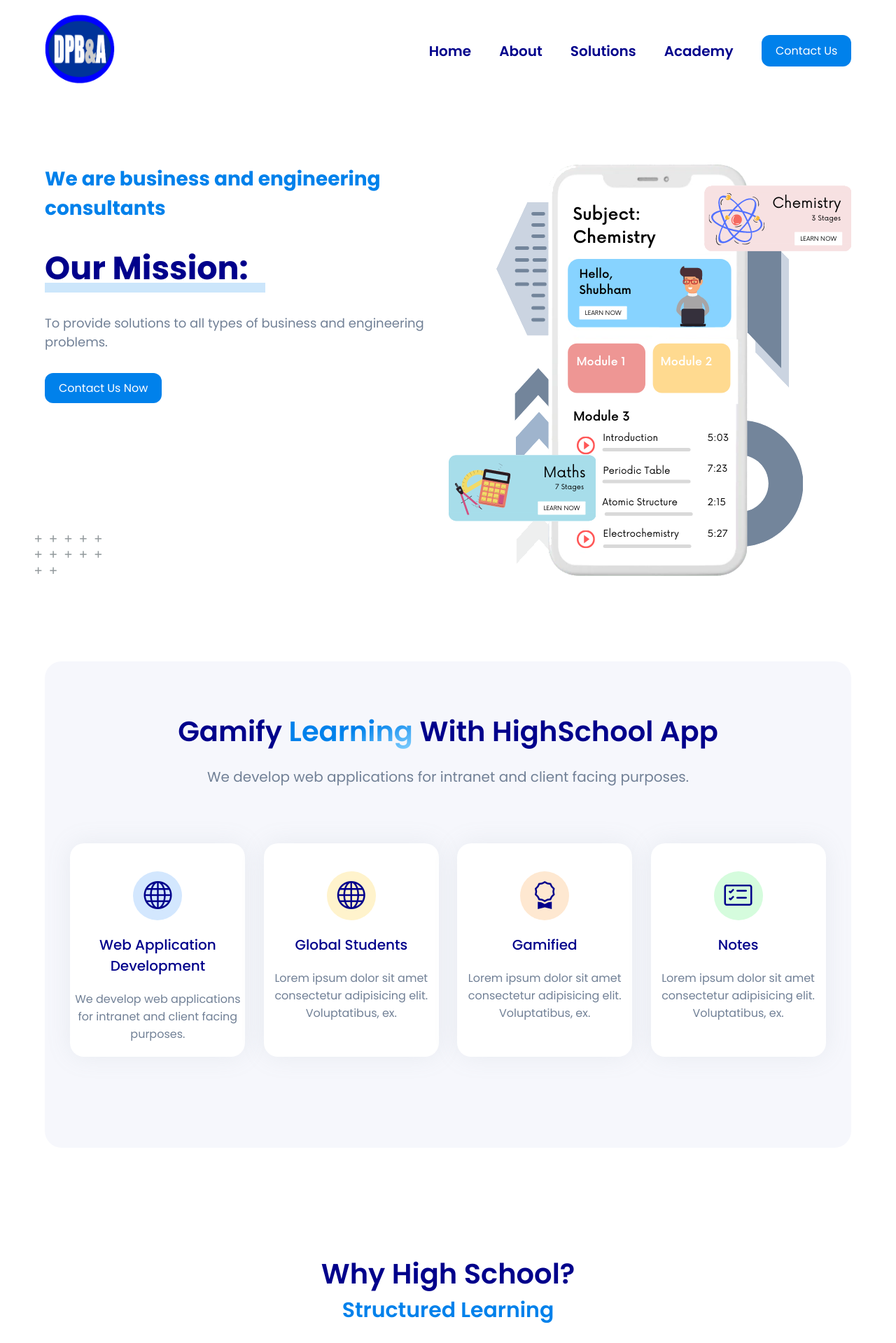
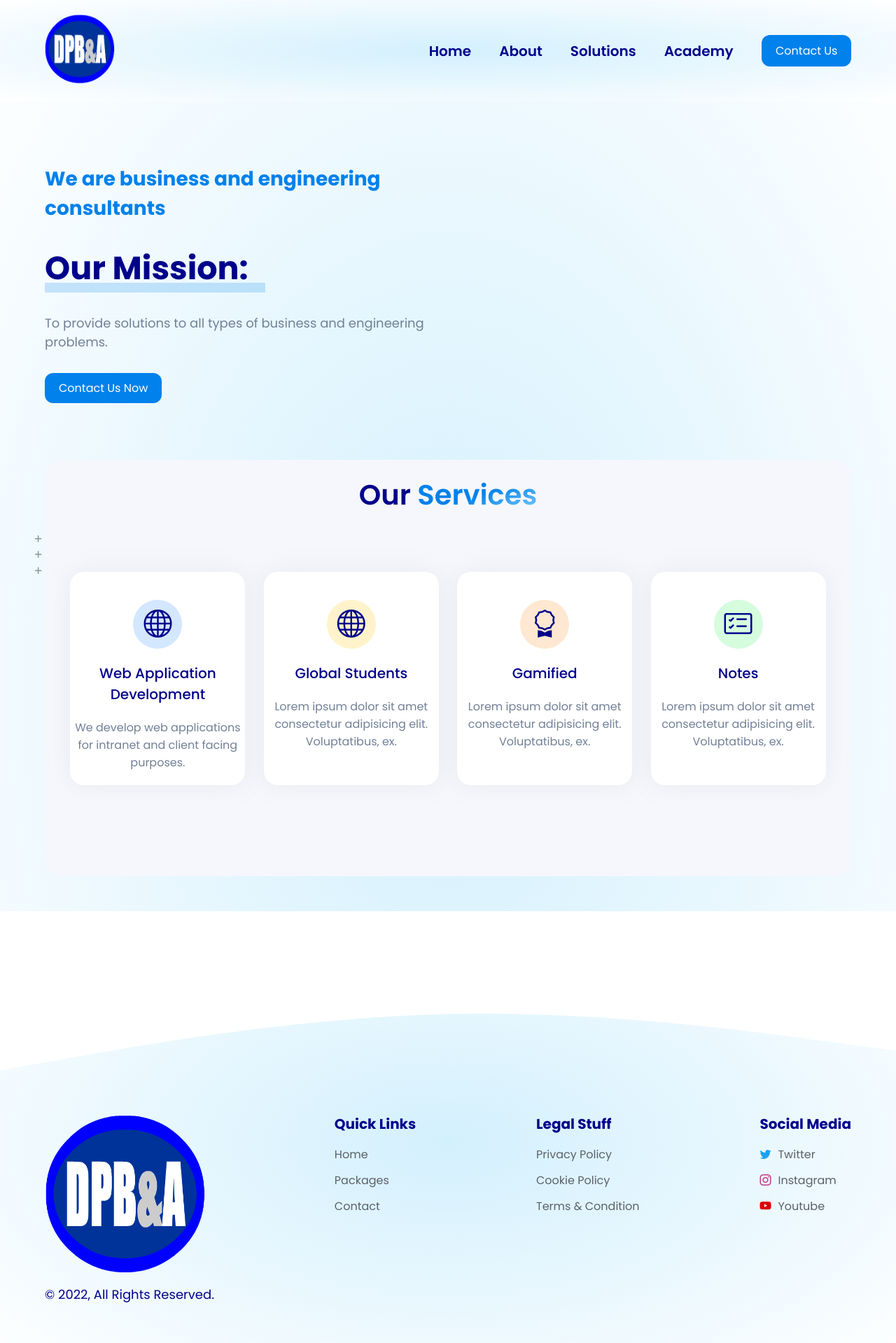
Before and after one commit to DPBandA/dpba, a Jekyll site: the page built from index.html, in a window 1280 px wide. Shown: the top 1919 px of the page at 70% size. Built offline with Jekyll 4.4.1, drawn with Linux system fonts in a browser that asks for light colours; some of the changed text lies outside the part shown.

Commit message:
General updates.

```diff
--- a/css/global.css
+++ b/css/global.css
@@ -21,4 +21,5 @@
 
 html {
     font-size: 10px;
+    background-image: radial-gradient(#d3f0fd, white);
 }
--- a/css/style.css
+++ b/css/style.css
@@ -3,6 +3,7 @@
 
 header {
     background-color: white;
+    background-image: radial-gradient(#d3f0fd, white);
 }
 
 .navbar {
@@ -174,7 +175,7 @@ header {
 .growth {
     background-color: var(--theme-section-bg);
     border-radius: 24px;
-    margin: 10rem auto 5rem auto;
+    margin: 0rem auto 5rem auto;
     font-size: 2rem;
     padding: 2rem 2rem;
 }
@@ -206,7 +207,7 @@ header {
 }
 
 .growth .info {
-    margin-top: 5rem;
+    margin-top: 0rem;
     text-align: center;
 }
 
@@ -227,14 +228,14 @@ header {
     color: var(--theme-text-long);
 }
 
-.qualities {
+.services {
     display: flex;
     justify-content: space-evenly;
     flex-wrap: wrap;
     margin: 7rem auto 10rem auto;
 }
 
-.qualities div {
+.services div {
     width: 250px;
     background-color: #ffffff;
     margin: 1rem;
@@ -245,11 +246,11 @@ header {
     flex-direction: column;
 }
 
-.qualities p {
+.services p {
     margin-top: 2rem;
 }
 
-.qualities .icon {
+.services .icon {
     background-color: #0081EB;
     width: 70px;
     height: 70px;
@@ -261,32 +262,32 @@ header {
     align-self: center;
 }
 
-.qualities .icon:hover {
+.services .icon:hover {
     transform: scale(1.1);
     transition: all 0.5s cubic-bezier(0.165, 0.84, 0.44, 1);
 }
 
-.qualities .icon1 {
+.services .icon1 {
     background-color: #D3E7FE;
 }
 
-.qualities .icon2 {
+.services .icon2 {
     background-color: #FFF3CC;
 }
 
-.qualities .icon3 {
+.services .icon3 {
     background-color: #FEE8D1;
 }
 
-.qualities .icon4 {
+.services .icon4 {
     background-color: #D5FCDD;
 }
 
-.qualities .title {
+.services .title {
     font-weight: 500;
 }
 
-.qualities .description {
+.services .description {
     font-size: 1.6rem;
     color: var(--theme-text-long);
 }
@@ -392,6 +393,7 @@ header {
 
 footer {
     background-color: var(--theme-section-bg);
+    background-image: radial-gradient(#d3f0fd, white);
 }
 
 footer .logo img {
--- a/index.html
+++ b/index.html
@@ -15,44 +15,14 @@ layout: default_layout
                 <a href="/contact" class="btn">Contact Us Now</a>
             </div>
 
-            <div class="intro-images">
-                <img class="float-bl" src="./media/bg-2.png" alt="">
-                <img class="float-tr" src="./media/bg-3.png" alt="">
-                <img class="main-img" src="./media/bg-1.png" alt="">
-            </div>
-
         </div>
     </section>
 
     <section class="growth container">
 
-        <!--
-        <div class="stats">
-            <div>
-                <h1>850</h1>
-                <p>Users</p>
-            </div>
-            <div>
-                <h1>2100</h1>
-                <p>Downloads</p>
-            </div>
-            <div>
-                <h1>250</h1>
-                <p>Feedbacks</p>
-            </div>
-            <div>
-                <h1>550</h1>
-                <p>A+ Rating</p>
-            </div>
-        </div>
-        -->
         <div class="info">
-            <p class="tag-line">Gamify <span>Learning</span> With HighSchool App</p>
-            <p class="description">
-                We develop web applications for intranet and client facing purposes.
-            </p>
-
-            <div class="qualities">
+            <p class="tag-line">Our <span>Services</span></p>
+            <div class="services">
                 <div>
                     <p class="icon icon1"><i class="bi bi-globe"></i></p>
                     <p class="title">Web Application Development</p>
@@ -79,51 +49,8 @@ layout: default_layout
                         ex.</p>
                 </div>
             </div>
-
         </div>
     </section>
 
-    <section class="working container">
-        <div class="content">
-            <p class="tag-line">Why High School?</p>
-            <p class="main-line">Structured Learning</p>
-            <p class="description">Lorem ipsum dolor sit amet, consectetur adipisicing elit. Quidem, quia!</p>
-        </div>
-        <div class="demo">
-            <img class="float-bg-2" src="./media/shapes/bg-shape-2.png" alt="">
-            <div class="item1 move-right">
-                <p class="title">Q/A Support</p>
-                <p class="description">Lorem ipsum dolor sit amet, consectetur adipiscing elit, sed do eiusmod
-                    tempor.</p>
-            </div>
-            <div class="item2 move-right">
-                <p class="title">Practice Sessions</p>
-                <p class="description">Lorem ipsum dolor sit amet, consectetur adipiscing elit, sed do eiusmod
-                    tempor.</p>
-            </div>
-            <div class="item3 move-right">
-                <p class="title">Gamified Learning</p>
-                <p class="description">Lorem ipsum dolor sit amet, consectetur adipiscing elit, sed do eiusmod
-                    tempor.</p>
-            </div>
 
-            <img class="image" src="./media/bg-4.png" alt="">
-
-            <div class="item4 move-left">
-                <p class="title">Unlimited Access</p>
-                <p class="description">Lorem ipsum dolor sit amet, consectetur adipiscing elit, sed do eiusmod
-                    tempor.</p>
-            </div>
-            <div class="item5 move-left">
-                <p class="title">Practical Examples</p>
-                <p class="description">Lorem ipsum dolor sit amet, consectetur adipiscing elit, sed do eiusmod
-                    tempor.</p>
-            </div>
-            <div class="item6 move-left">
-                <p class="title">Bite-Sized Lessons</p>
-                <p class="description">Lorem ipsum dolor sit amet, consectetur adipiscing elit, sed do eiusmod
-                    tempor.</p>
-            </div>
-        </div>
-    </section>
 </main>
```
Also changed, not shown: index_1.html (added, +129 -0 lines).
